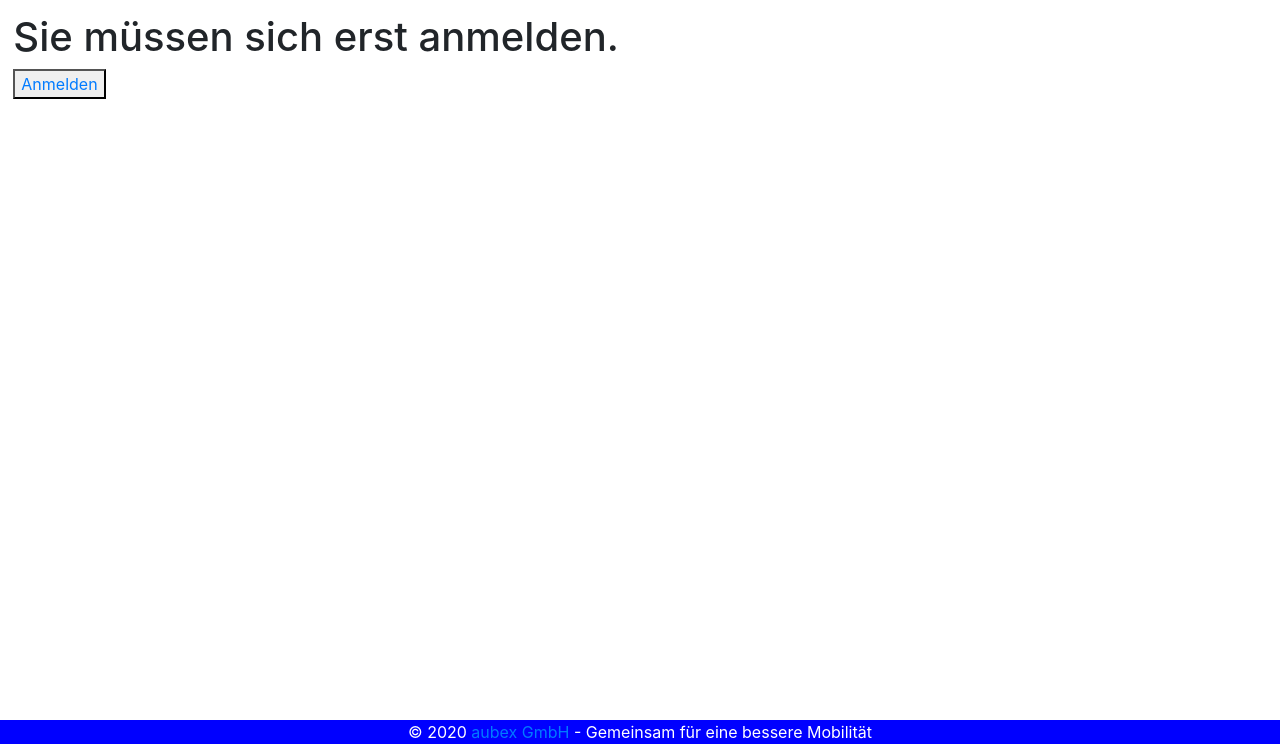
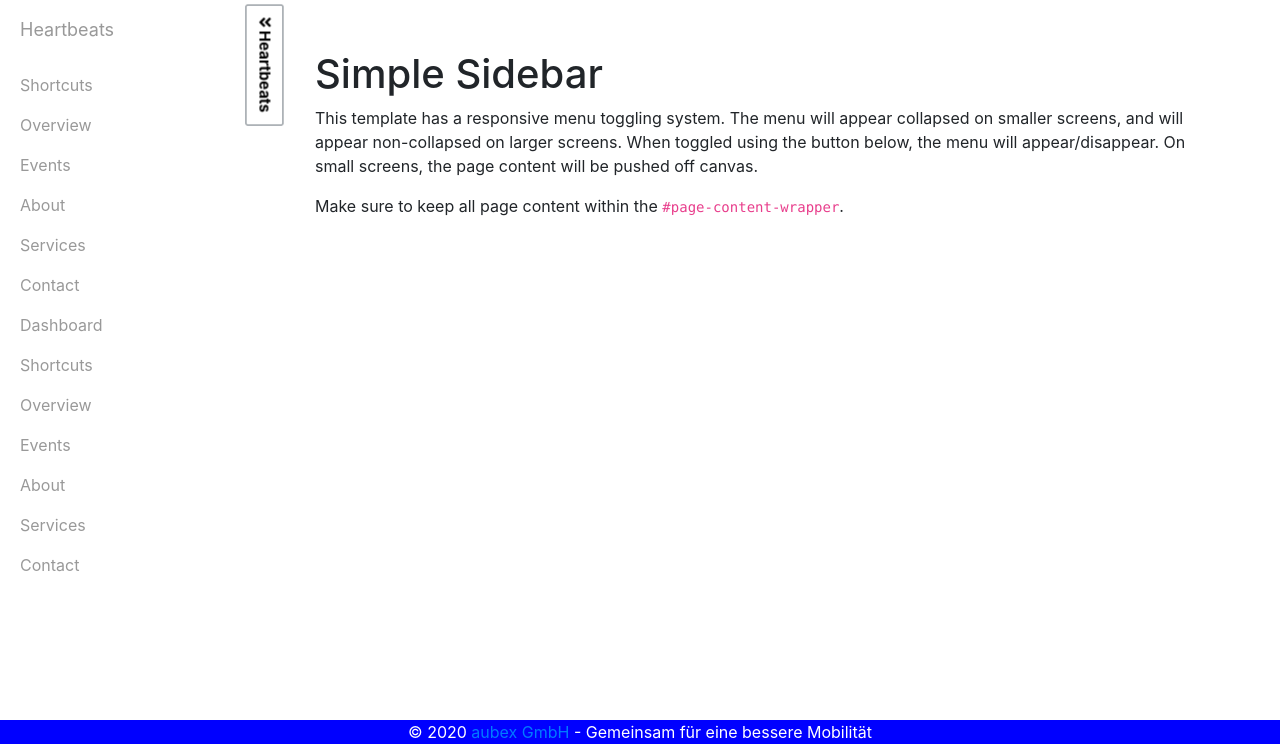
Before and after one commit to Buni48/management-portal, a Django app: page /home/ in a window 1280 px wide. Shown: the part 56-800 px from the top of the page. Run offline with Django 3.2, Linux system fonts and the light colour scheme; some libraries are stand-ins or nearby versions.

Commit message:
Heartbeat history sidebar frontend

```diff
--- a/assets/css/base.css
+++ b/assets/css/base.css
@@ -5,6 +5,106 @@
 }
 .content {
     margin: 10pt;
+}
+
+/* sidebar */
+#menu-toggle {
+    color:#000;
+    position: absolute;
+    top: 46px;
+    left: -45.75px;
+    transform: rotate(90deg);
+    background: #fff;
+}
+
+#wrapper {
+    padding-left: 250px;
+    -webkit-transition: all 0.5s ease;
+    -moz-transition: all 0.5s ease;
+    -o-transition: all 0.5s ease;
+    transition: all 0.5s ease;
+}
+
+#wrapper.toggled {
+    padding-left: 0px;
+}
+
+
+#sidebar-wrapper {
+    position: fixed;
+    left: 250px;
+    width: 250px;
+    height: 86.5%;
+    margin-left: -250px;
+    overflow-y: scroll;
+    overflow-x: hidden;
+    background: #fff;
+    -webkit-transition: all 0.5s ease;
+    -moz-transition: all 0.5s ease;
+    -o-transition: all 0.5s ease;
+    transition: all 0.5s ease;
+}
+
+#wrapper.toggled #sidebar-wrapper {
+    width: 0px;
+}
+
+#page-content-wrapper {
+    width: auto;
+    position: absolute;
+    padding: 50px;
+}
+
+#wrapper.toggled #page-content-wrapper {
+    position: absolute;
+    margin-right: -250px;
+    width:100%;
+}
+
+/* sidebar styles */
+.sidebar-nav {
+    position: absolute;
+    top: 0;
+    width: 250px;
+    margin: 0;
+    padding: 0;
+    list-style: none;
+}
+
+.sidebar-nav li {
+    text-indent: 20px;
+    line-height: 40px;
+}
+
+.sidebar-nav li a {
+    display: block;
+    text-decoration: none;
+    color: #999;
+}
+
+.sidebar-nav li a:hover {
+    text-decoration: none;
+    color: rgb(31, 28, 28);
+    background: rgba(255, 255, 255, 0.2);
+}
+
+.sidebar-nav li a:active, .sidebar-nav li a:focus {
+    text-decoration: none;
+}
+
+.sidebar-nav > .sidebar-brand {
+    height: 65px;
+    font-size: 18px;
+    line-height: 60px;
+}
+
+.sidebar-nav > .sidebar-brand a {
+    color: #999;
+}
+
+.sidebar-nav > .sidebar-brand a:hover {
+    color: #000;
+    background: none;
 }
 
 /* login */
--- a/templates/base.html
+++ b/templates/base.html
@@ -29,6 +29,7 @@
             integrity="sha384-ho+j7jyWK8fNQe+A12Hb8AhRq26LrZ/JpcUGGOn+Y7RsweNrtN/tE3MoK7ZeZDyx"
             crossorigin="anonymous"
         ></script>
+        <script src="{% static 'js/base.js' %}"></script>
 
         {% block custom_js %}
         {% endblock custom_js %}
@@ -39,8 +40,18 @@
         {% block navbar %}
         {% endblock navbar %}
 
-        {% block content %}
-        {% endblock content %}
+        <div id="wrapper">
+            {% block heartbeat_sidebar %}
+            {% endblock heartbeat_sidebar %}
+
+            <div id="page-content-wrapper">
+                {% block content %}
+                {% endblock content %}
+
+                {% block sidebar_toggle %}
+                {% endblock sidebar_toggle %}
+            </div>
+        </div>
 
         {% block footer %}
         {% endblock footer %}
--- a/templates/home.html
+++ b/templates/home.html
@@ -7,7 +7,15 @@
 
 <!-- Content-->
 {% block content %}
-    <div class="content">
+    <div class="container-fluid">
+        <h1>Simple Sidebar</h1>
+        <p>This template has a responsive menu toggling system. The menu will appear collapsed on smaller screens, and will appear non-collapsed on larger
+
+screens. When toggled using the button below, the menu will appear/disappear. On small screens, the page content will be pushed off canvas.</p>
+        <p>Make sure to keep all page content within the <code>#page-content-wrapper</code>.</p>
+
+    </div>
+    <!-- <div class="content">
         {% if request.user.is_authenticated %}
             <h1>Startseite</h1>
 
@@ -18,5 +26,5 @@
             </button>
 
         {% endif %}
-    </div>
+    </div> -->
 {% endblock content %}
--- a/templates/site.html
+++ b/templates/site.html
@@ -61,6 +61,78 @@
   </nav>
 {% endblock navbar %}
 
+{% block heartbeat_sidebar %}
+    <div id="sidebar-wrapper">
+        <ul class="sidebar-nav">
+            <li class="sidebar-brand">
+                <a href="#">
+                    Heartbeats
+                </a>
+            </li>
+            <!-- @todo list element loop for heartbeats
+            <li>
+                <a href="#">Dashboard</a>
+            </li> -->
+            <li>
+                <a href="#">Shortcuts</a>
+            </li>
+            <li>
+                <a href="#">Overview</a>
+            </li>
+            <li>
+                <a href="#">Events</a>
+            </li>
+            <li>
+                <a href="#">About</a>
+            </li>
+            <li>
+                <a href="#">Services</a>
+            </li>
+            <li>
+                <a href="#">Contact</a>
+            </li>
+            <li>
+                <a href="#">Dashboard</a>
+            </li>
+            <li>
+                <a href="#">Shortcuts</a>
+            </li>
+            <li>
+                <a href="#">Overview</a>
+            </li>
+            <li>
+                <a href="#">Events</a>
+            </li>
+            <li>
+                <a href="#">About</a>
+            </li>
+            <li>
+                <a href="#">Services</a>
+            </li>
+            <li>
+                <a href="#">Contact</a>
+            </li>
+        </ul>
+    </div>
+{% endblock heartbeat_sidebar %}
+
+{% block sidebar_toggle %}
+    <button id="menu-toggle" class="btn btn-secondary">
+        <i id="toggleIcon" class="fa fa-angle-double-down"></i>
+        Heartbeats
+    </button>
+    <!-- Javascript -->
+    <script>
+        $("#menu-toggle").click((event) => {
+            console.log(event);
+            event.preventDefault();
+
+            $("#toggleIcon").toggleClass("fa fa-angle-double-down fa fa-angle-double-up");
+            $("#wrapper").toggleClass("toggled");
+        });
+    </script>
+{% endblock sidebar_toggle %}
+
 {% block footer %}
     <footer>
         © 2020 <a href="https://www.aubex.de/"> aubex GmbH </a> - Gemeinsam für eine bessere Mobilität
```
